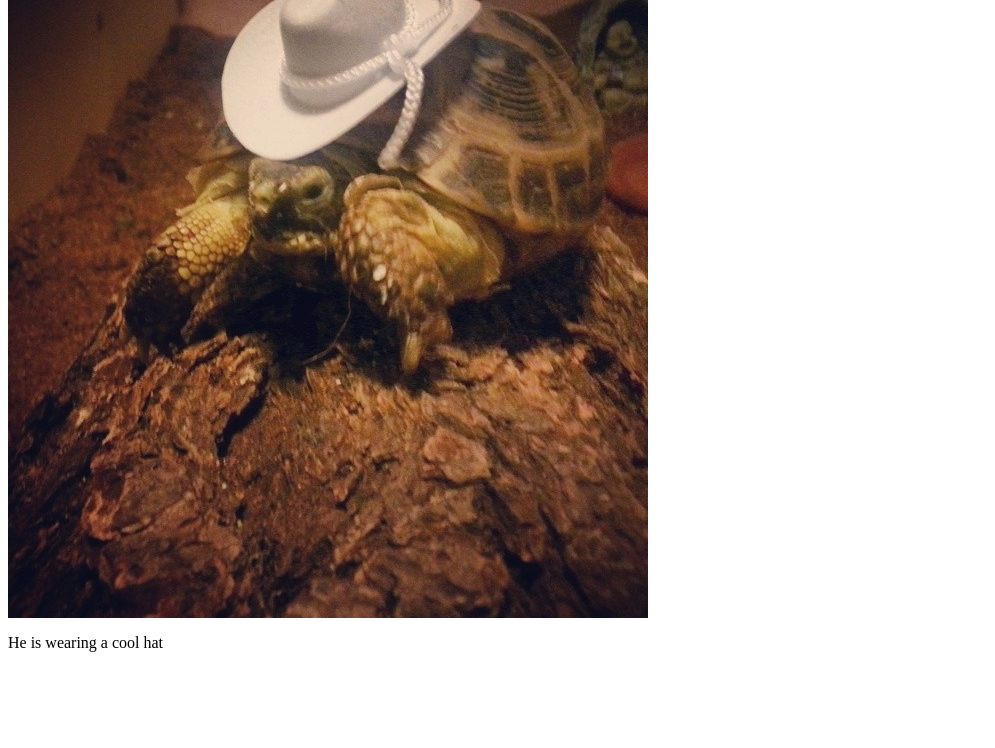
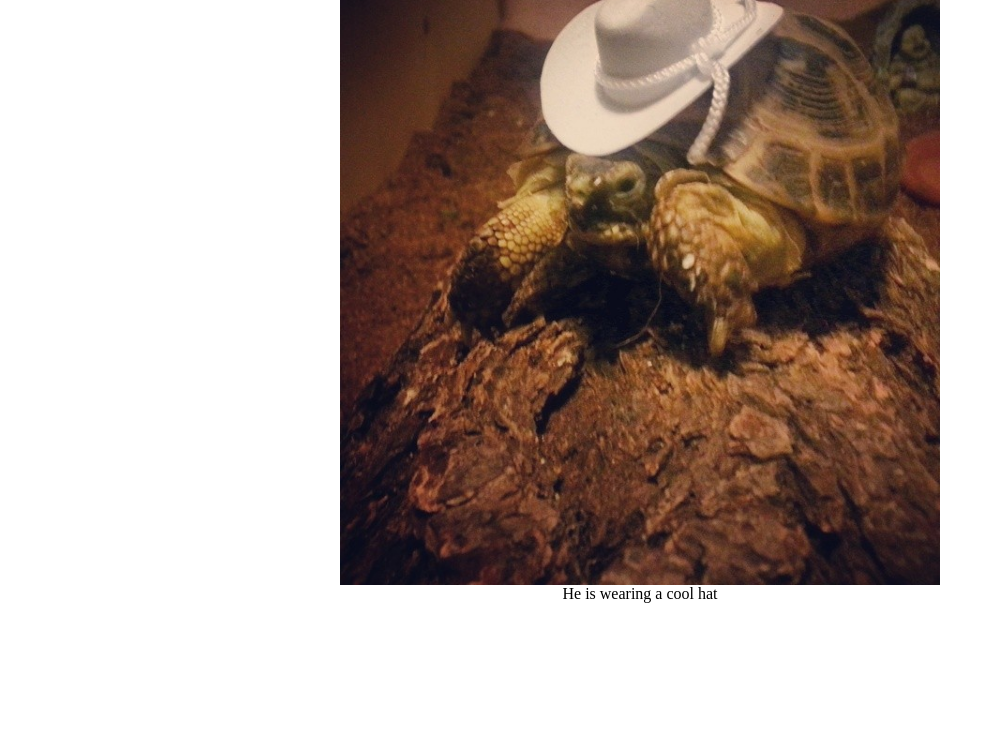
Before and after one commit to JRMagyar/jrmagyar.github.io, a plain HTML site: page index.html in a window 1280 px wide. Shown: the part 88-836 px from the top of the page, without its empty margins (0-995 px from the left). Before the commit the page ends 800 px from the top, so only its background shows below. Drawn offline with Linux system fonts and the light colour scheme.

Commit message:
centered everything

```diff
--- a/index.html
+++ b/index.html
@@ -1,13 +1,21 @@
 <!DOCTYPE = <!DOCTYPE html>
 <html>
 <head>
-    <title>"Here is GIR"</title>
+        <style>
+                * {
+                    max-width: 600px;
+                    margin: auto;
+                    display: block;
+
+                }
+        </style>
+    <title>"Here is RICHARD"</title>
 </head>
 <body>
-
-  <h1 style="display:flex; align-content:center;">Check Out This Sweet Picture of My Turtle</h1>
-  <img style="display:flex; align-content:center;" src = "richard.jpg">
-  <p style="display:flex; align-content:center;">He is wearing a cool hat</p>
-
+   <div class="content">
+  <h1>Check Out This Sweet Picture of My Turtle</h1>
+  <img src = "richard.jpg">
+  <p style="text-align:center;">He is wearing a cool hat</p>
+  </div>
 </body>
 </html>
```
